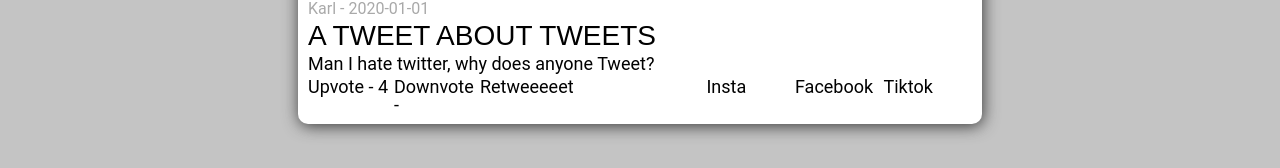
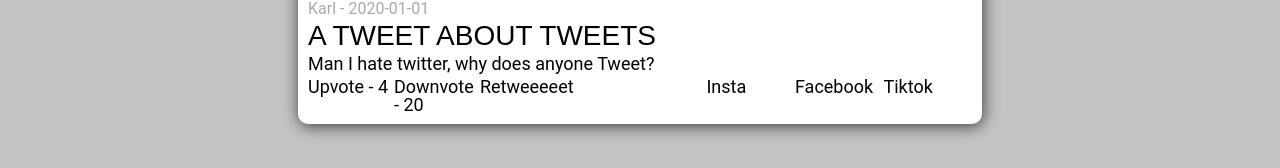
Before and after one commit to CD-Mackay/social_feed, a React app: page / in a window 1280 px wide. Shown: the part 320-488 px from the top of the page. Built offline with nearby package versions, Linux system fonts and the light colour scheme.

Commit message:
debug dislike counter

```diff
--- a/src/components/pages/Home/Home.js
+++ b/src/components/pages/Home/Home.js
@@ -8,6 +8,9 @@ import React from 'react';
 import StyledHome from './StyledHome';
 
 const Home = ({ data }) => {
+
+  console.log(data[0])
+
   return (
     <StyledHome socialBG={data[0].img}>
       <section className="center-column">
@@ -24,7 +27,7 @@ const Home = ({ data }) => {
           <section className="post-control">
             <div className="vote">
               <p>Upvote - {data[0].likes}</p>
-              <p>Downvote - {data[0].dislikes}</p>
+              <p>Downvote - {data[0].dislike}</p>
               <p>Retweeeeet</p>
             </div>
             <div className="share">
```
